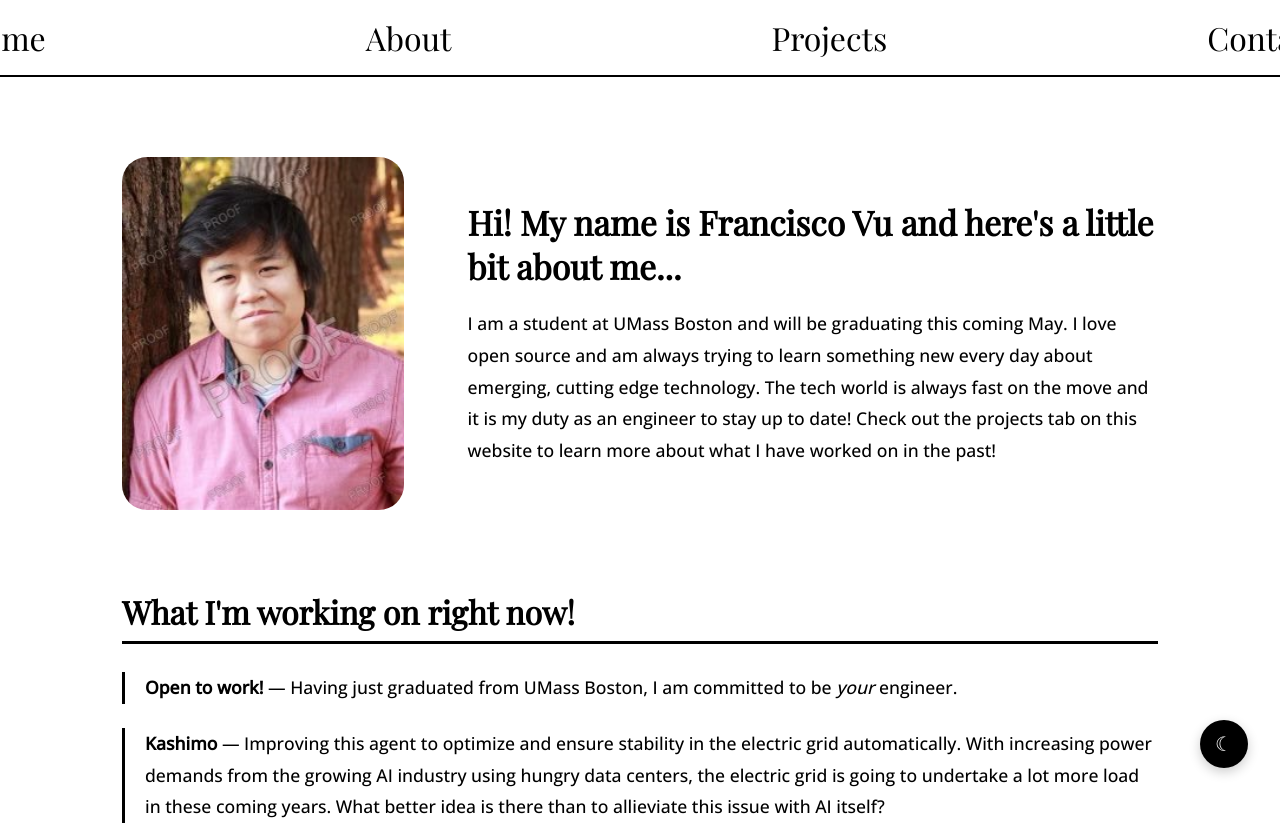
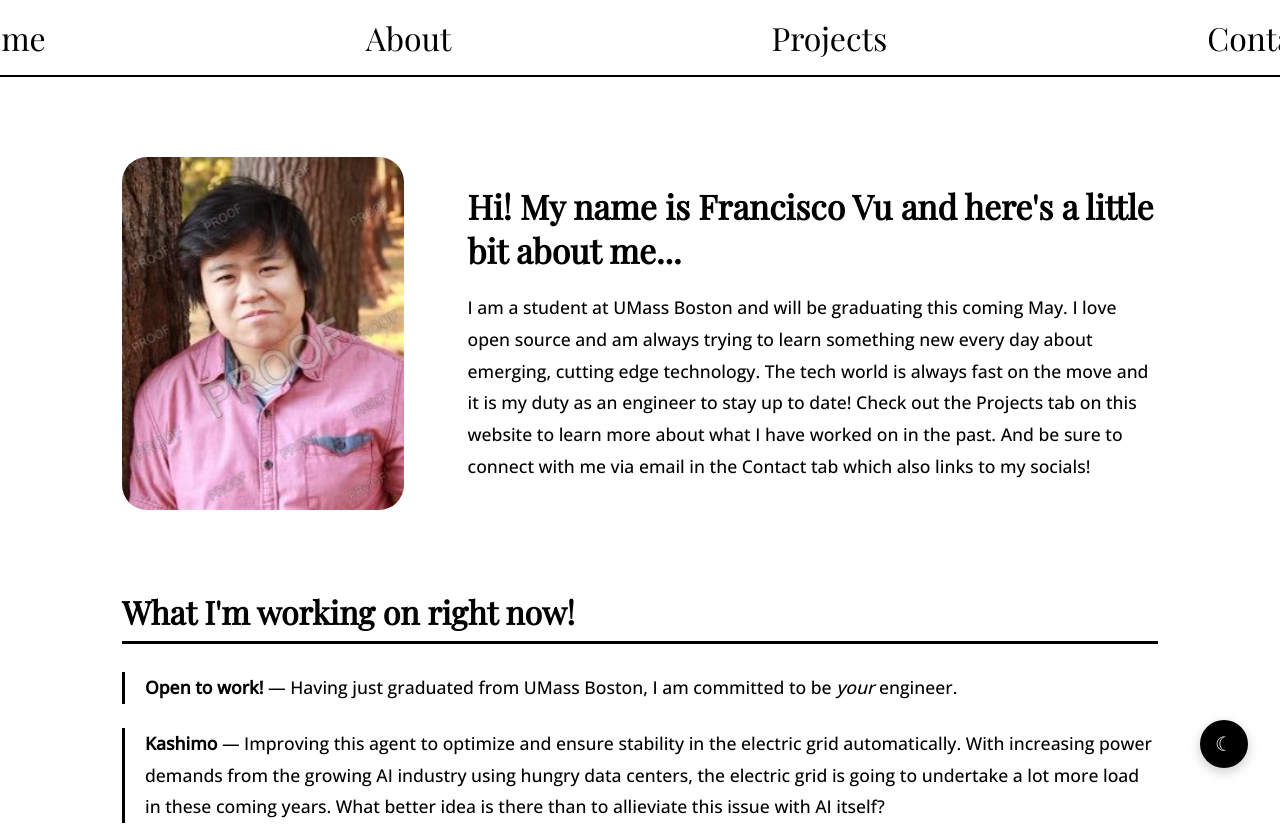
Before and after one commit to franware1/Portfolio, a React (Vite) app: page /about in a window 1280 px wide. Shown: the top 825 px of the page. Built offline with nearby package versions, Linux system fonts and the light colour scheme.

Commit message:
Updated about page, moved left landing container to the right

```diff
--- a/src/pages/about.tsx
+++ b/src/pages/about.tsx
@@ -49,8 +49,9 @@
                             I love open source and am always trying to learn something new every day
                             about emerging, cutting edge technology. The tech world is always fast on
                             the move and it is my duty as an engineer to stay up to date! Check out the
-                            projects tab on this website to learn more about what I have worked on in
-                            the past!
+                            Projects tab on this website to learn more about what I have worked on in
+                            the past. And be sure to connect with me via email in the Contact tab which
+                            also links to my socials!
                         </p>
                     </div>
                 </section>
--- a/src/styles/landing.css
+++ b/src/styles/landing.css
@@ -17,6 +17,7 @@
   flex-direction: column;
   justify-content: center;
   margin-top: 25vh;
+  padding-left: 5vw;
 }
 
 .landing-left {
```
